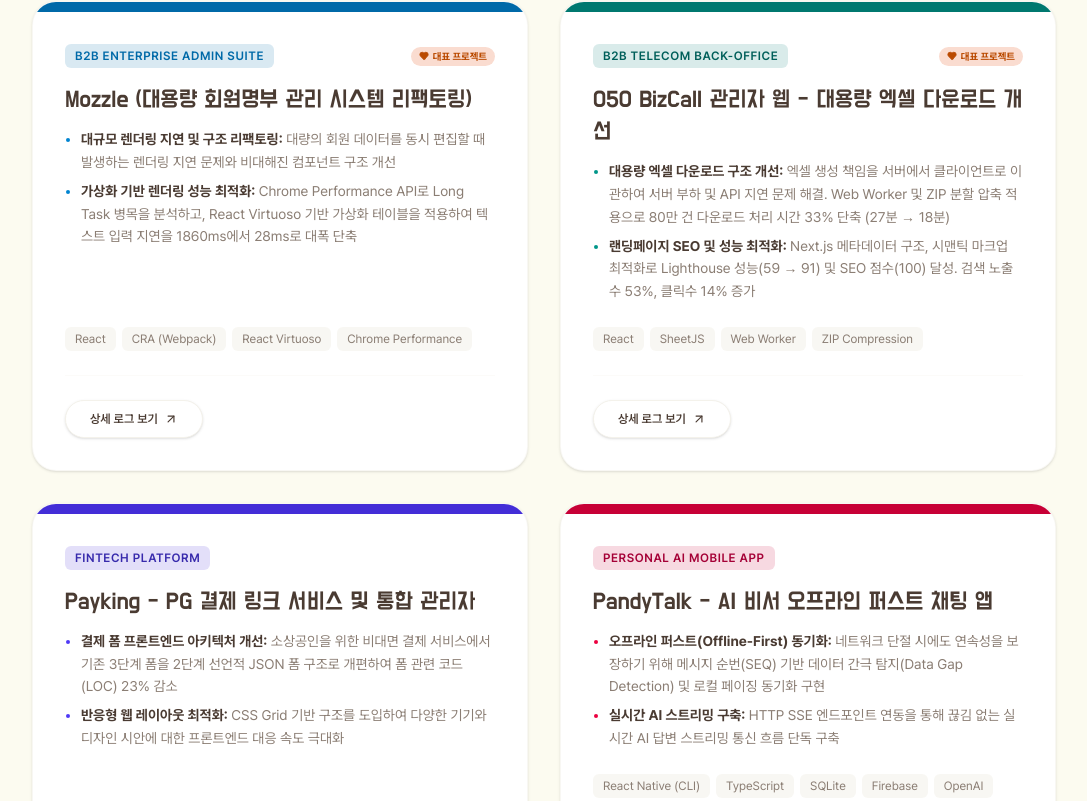
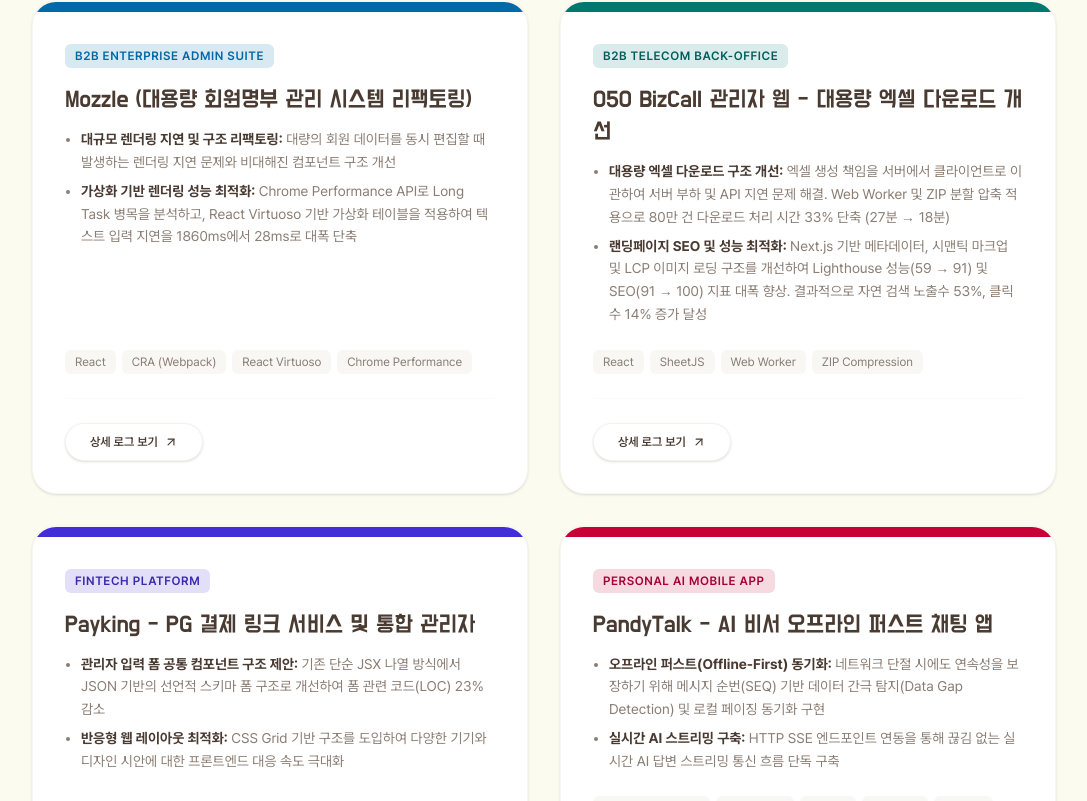
Before and after one commit to 951jth/portpolio, a Next.js app: page / in a window 1280 px wide. Shown: the part 2717-3518 px from the top of the page, without its empty margins (96-1183 px from the left). Built offline with nearby package versions, Linux system fonts and the light colour scheme.

Commit message:
docs: 050 BizCall 프로젝트 랜딩페이지 최적화 성과 문구 업데이트

```diff
--- a/src/components/sections/ProjectCard.tsx
+++ b/src/components/sections/ProjectCard.tsx
@@ -1,12 +1,12 @@
 import Button from "@/components/ui/Button";
-import { ArrowUpRight, Github, Heart } from "lucide-react";
+import { ArrowUpRight, Github } from "lucide-react";
 
 export type ProjectTheme = "primary" | "secondary" | "blue" | "emerald" | "purple" | "orange" | "rose";
 
 export interface ProjectItem {
   title: string;
   category: string;
-  description: React.ReactNode;
+  description: React.ReactNode | React.ReactNode[];
   tags: string[];
   link?: string;
   github?: string;
@@ -14,14 +14,14 @@
   theme?: ProjectTheme;
 }
 
-const themeClasses: Record<ProjectTheme, { bar: string; badge: string; hoverBorder: string; titleHover: string }> = {
-  primary: { bar: "bg-primary", badge: "text-primary bg-primary/15", hoverBorder: "hover:border-primary/40", titleHover: "group-hover:text-primary" },
-  secondary: { bar: "bg-secondary", badge: "text-secondary bg-secondary/15", hoverBorder: "hover:border-secondary/40", titleHover: "group-hover:text-secondary" },
-  blue: { bar: "bg-sky-700", badge: "text-sky-700 bg-sky-700/15", hoverBorder: "hover:border-sky-700/40", titleHover: "group-hover:text-sky-700" },
-  emerald: { bar: "bg-teal-700", badge: "text-teal-800 bg-teal-700/15", hoverBorder: "hover:border-teal-700/40", titleHover: "group-hover:text-teal-700" },
-  purple: { bar: "bg-indigo-700", badge: "text-indigo-800 bg-indigo-700/15", hoverBorder: "hover:border-indigo-700/40", titleHover: "group-hover:text-indigo-700" },
-  orange: { bar: "bg-amber-700", badge: "text-amber-800 bg-amber-700/15", hoverBorder: "hover:border-amber-700/40", titleHover: "group-hover:text-amber-700" },
-  rose: { bar: "bg-rose-700", badge: "text-rose-800 bg-rose-700/15", hoverBorder: "hover:border-rose-700/40", titleHover: "group-hover:text-rose-700" },
+const themeClasses: Record<ProjectTheme, { bar: string; badge: string; hoverBorder: string; titleHover: string; marker: string }> = {
+  primary: { bar: "bg-primary", badge: "text-primary bg-primary/15", hoverBorder: "hover:border-primary/40", titleHover: "group-hover:text-primary", marker: "text-primary" },
+  secondary: { bar: "bg-secondary", badge: "text-secondary bg-secondary/15", hoverBorder: "hover:border-secondary/40", titleHover: "group-hover:text-secondary", marker: "text-secondary" },
+  blue: { bar: "bg-sky-700", badge: "text-sky-700 bg-sky-700/15", hoverBorder: "hover:border-sky-700/40", titleHover: "group-hover:text-sky-700", marker: "text-sky-600" },
+  emerald: { bar: "bg-teal-700", badge: "text-teal-800 bg-teal-700/15", hoverBorder: "hover:border-teal-700/40", titleHover: "group-hover:text-teal-700", marker: "text-teal-600" },
+  purple: { bar: "bg-indigo-700", badge: "text-indigo-800 bg-indigo-700/15", hoverBorder: "hover:border-indigo-700/40", titleHover: "group-hover:text-indigo-700", marker: "text-indigo-600" },
+  orange: { bar: "bg-amber-700", badge: "text-amber-800 bg-amber-700/15", hoverBorder: "hover:border-amber-700/40", titleHover: "group-hover:text-amber-700", marker: "text-amber-600" },
+  rose: { bar: "bg-rose-700", badge: "text-rose-800 bg-rose-700/15", hoverBorder: "hover:border-rose-700/40", titleHover: "group-hover:text-rose-700", marker: "text-rose-600" },
 };
 
 export default function ProjectCard({ project }: { project: ProjectItem }) {
@@ -40,12 +40,12 @@
             <span className={`text-xs font-semibold uppercase tracking-wider px-2.5 py-1 rounded-md ${styles.badge}`}>
               {project.category}
             </span>
-            {project.featured && (
+            {/* {project.featured && (
               <span className="text-[10px] text-accent-deep bg-accent-light px-2 py-0.5 rounded-full font-bold flex items-center gap-1">
                 <Heart size={10} fill="currentColor" />
                 <span>대표 프로젝트</span>
               </span>
-            )}
+            )} */}
           </div>
 
           {/* Title */}
@@ -55,7 +55,15 @@
 
           {/* Description */}
           <div className="text-text-secondary text-xs sm:text-sm leading-relaxed mb-6">
-            {project.description}
+            {Array.isArray(project.description) ? (
+              <ul className={`list-disc pl-4 space-y-1.5 marker:${styles.marker}`}>
+                {project.description.map((desc, idx) => (
+                  <li key={idx}>{desc}</li>
+                ))}
+              </ul>
+            ) : (
+              project.description
+            )}
           </div>
         </div>
 
--- a/src/components/sections/Projects.tsx
+++ b/src/components/sections/Projects.tsx
@@ -6,16 +6,14 @@
     title: "Mozzle (대용량 회원명부 관리 시스템 리팩토링)",
     category: "B2B Enterprise Admin Suite",
     theme: "blue",
-    description: (
-      <ul className="list-disc pl-4 space-y-1.5 marker:text-sky-600">
-        <li>
+    description: [
+      <>
         <strong className="text-text">대규모 렌더링 지연 및 구조 리팩토링:</strong> 대량의 회원 데이터를 동시 편집할 때 발생하는 렌더링 지연 문제와 비대해진 컴포넌트 구조 개선
-        </li>
-        <li>
+      </>,
+      <>
         <strong className="text-text">가상화 기반 렌더링 성능 최적화:</strong> Chrome Performance API로 Long Task 병목을 분석하고, React Virtuoso 기반 가상화 테이블을 적용하여 텍스트 입력 지연을 1860ms에서 28ms로 대폭 단축
-        </li>
-      </ul>
-    ),
+      </>
+    ],
     tags: ["React", "CRA (Webpack)", "React Virtuoso", "Chrome Performance"],
     link: "https://admitted-flamingo-2a3.notion.site/Engineering-Log-30159549cbc0800286f9faf3a378fda2",
     featured: true,
@@ -24,16 +22,14 @@
     title: "050 BizCall 관리자 웹 - 대용량 엑셀 다운로드 개선",
     category: "B2B Telecom Back-Office",
     theme: "emerald",
-    description: (
-      <ul className="list-disc pl-4 space-y-1.5 marker:text-teal-600">
-        <li>
+    description: [
+      <>
         <strong className="text-text">대용량 엑셀 다운로드 구조 개선:</strong> 엑셀 생성 책임을 서버에서 클라이언트로 이관하여 서버 부하 및 API 지연 문제 해결. Web Worker 및 ZIP 분할 압축 적용으로 80만 건 다운로드 처리 시간 33% 단축 (27분 → 18분)
-        </li>
-        <li>
-          <strong className="text-text">랜딩페이지 SEO 및 성능 최적화:</strong> Next.js 메타데이터 구조, 시맨틱 마크업 최적화로 Lighthouse 성능(59 → 91) 및 SEO 점수(100) 달성. 검색 노출수 53%, 클릭수 14% 증가
-        </li>
-      </ul>
-    ),
+      </>,
+      <>
+        <strong className="text-text">랜딩페이지 SEO 및 성능 최적화:</strong> Next.js 기반 메타데이터, 시맨틱 마크업 및 LCP 이미지 로딩 구조를 개선하여 Lighthouse 성능(59 → 91) 및 SEO(91 → 100) 지표 대폭 향상. 결과적으로 자연 검색 노출수 53%, 클릭수 14% 증가 달성
+      </>
+    ],
     tags: ["React", "SheetJS", "Web Worker", "ZIP Compression"],
     link: "https://admitted-flamingo-2a3.notion.site/Engineering-Log-30159549cbc0800286f9faf3a378fda2",
     featured: true,
@@ -42,16 +38,14 @@
     title: "Payking - PG 결제 링크 서비스 및 통합 관리자",
     category: "Fintech Platform",
     theme: "purple",
-    description: (
-      <ul className="list-disc pl-4 space-y-1.5 marker:text-indigo-600">
-        <li>
-          <strong className="text-text">결제 폼 프론트엔드 아키텍처 개선:</strong> 소상공인을 위한 비대면 결제 서비스에서 기존 3단계 폼을 2단계 선언적 JSON 폼 구조로 개편하여 폼 관련 코드(LOC) 23% 감소
-        </li>
-        <li>
+    description: [
+      <>
+        <strong className="text-text">관리자 입력 폼 공통 컴포넌트 구조 제안:</strong> 기존 단순 JSX 나열 방식에서 JSON 기반의 선언적 스키마 폼 구조로 개선하여 폼 관련 코드(LOC) 23% 감소
+      </>,
+      <>
         <strong className="text-text">반응형 웹 레이아웃 최적화:</strong> CSS Grid 기반 구조를 도입하여 다양한 기기와 디자인 시안에 대한 프론트엔드 대응 속도 극대화
-        </li>
-      </ul>
-    ),
+      </>
+    ],
     tags: ["React", "Next.js (SSR)", "React Native", "Tailwind CSS"],
     featured: false,
   },
@@ -59,16 +53,14 @@
     title: "PandyTalk - AI 비서 오프라인 퍼스트 채팅 앱",
     category: "Personal AI Mobile App",
     theme: "rose",
-    description: (
-      <ul className="list-disc pl-4 space-y-1.5 marker:text-rose-600">
-        <li>
+    description: [
+      <>
         <strong className="text-text">오프라인 퍼스트(Offline-First) 동기화:</strong> 네트워크 단절 시에도 연속성을 보장하기 위해 메시지 순번(SEQ) 기반 데이터 간극 탐지(Data Gap Detection) 및 로컬 페이징 동기화 구현
-        </li>
-        <li>
+      </>,
+      <>
         <strong className="text-text">실시간 AI 스트리밍 구축:</strong> HTTP SSE 엔드포인트 연동을 통해 끊김 없는 실시간 AI 답변 스트리밍 통신 흐름 단독 구축
-        </li>
-      </ul>
-    ),
+      </>
+    ],
     tags: ["React Native (CLI)", "TypeScript", "SQLite", "Firebase", "OpenAI"],
     link: "https://admitted-flamingo-2a3.notion.site/Engineering-Log-30159549cbc0800286f9faf3a378fda2",
     github: "https://github.com/951jth/pandytalk",
```
Also changed, not shown: public/assets/fonts/DoHyeonSubset.woff2, public/assets/fonts/PretendardVariableSubset.woff2. Lines whose indentation alone changed are shown as unchanged.
